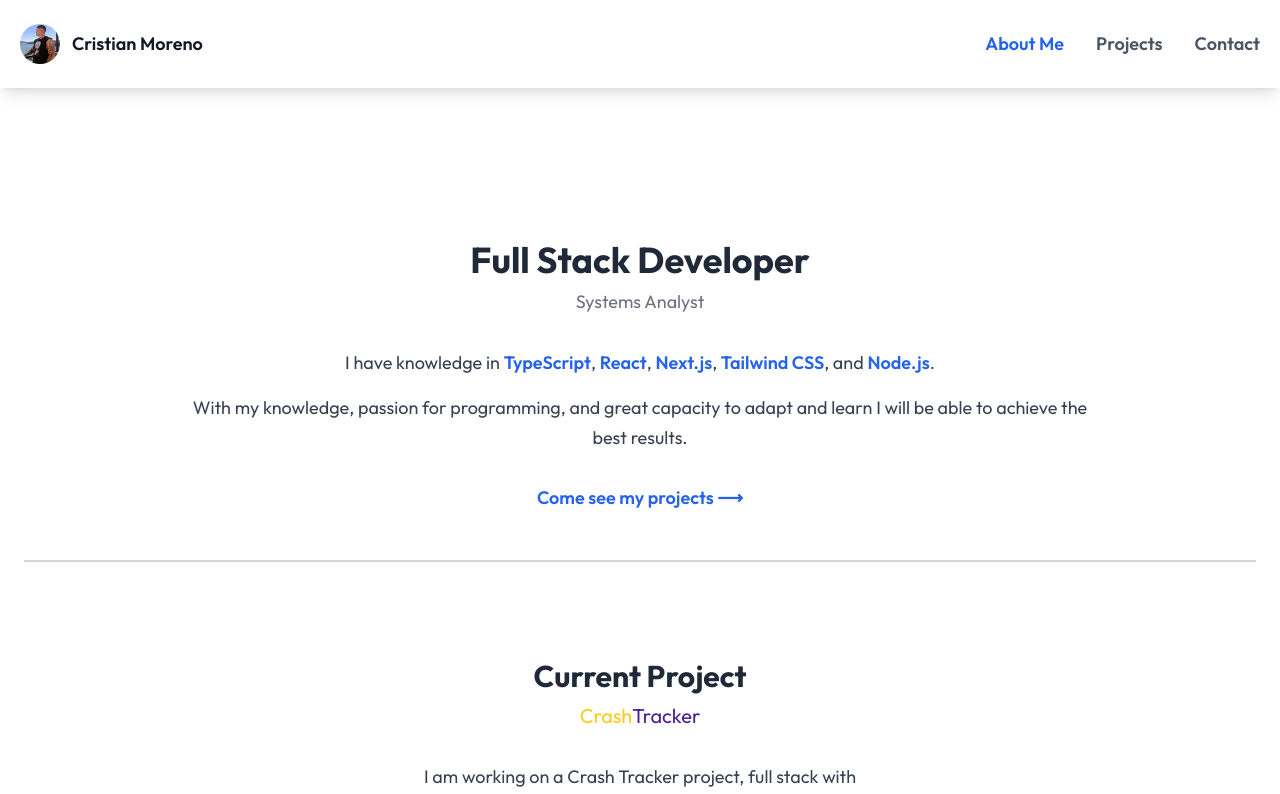
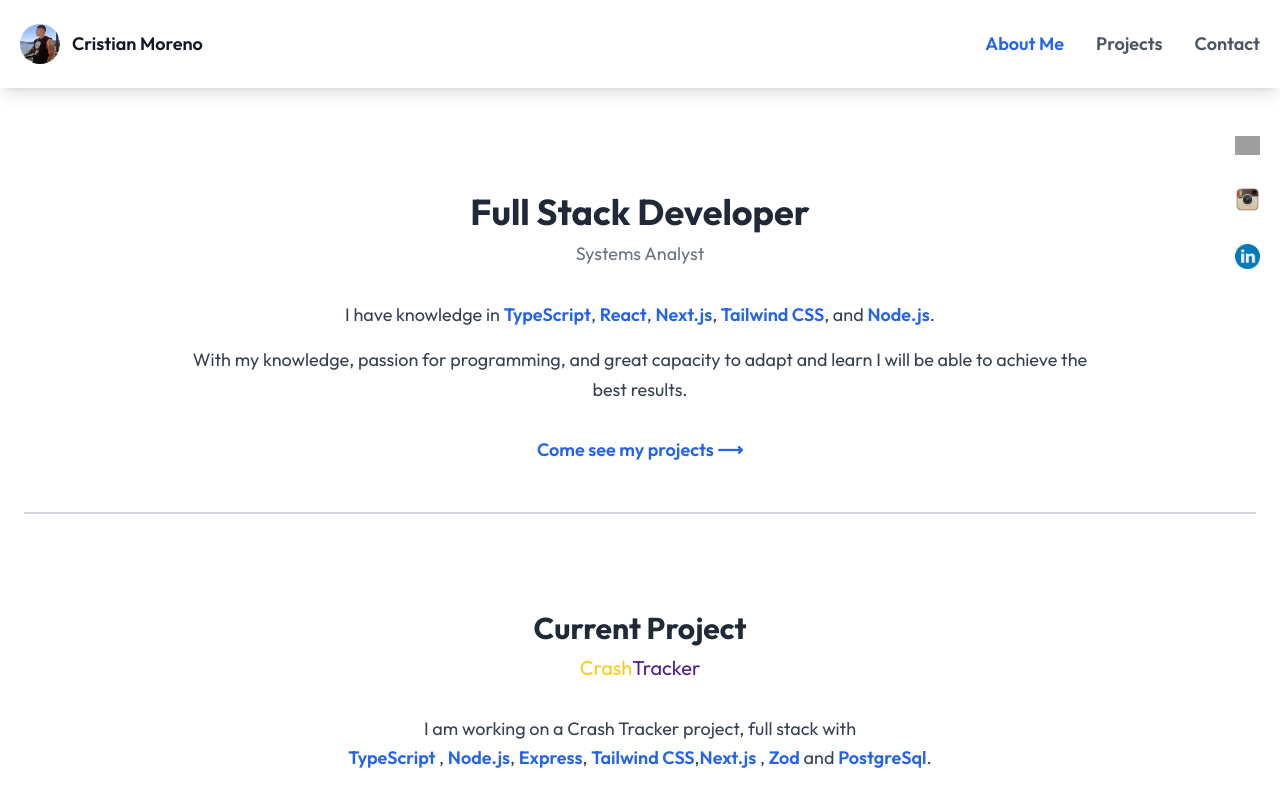
Before and after one commit to cristianmorenof23/portfolio-developer, a Next.js app: page /home/aboutme in a window 1280 px wide. Shown: the top 794 px of the page. Built offline with nearby package versions, Linux system fonts and the light colour scheme; grey boxes are pictures that could not be loaded.

Commit message:
Cambios esteticos

```diff
--- a/app/home/aboutme/page.tsx
+++ b/app/home/aboutme/page.tsx
@@ -10,8 +10,8 @@ export const metadata: Metadata = {
 
 export default function AboutmePage() {
   return (
-    <div className="flex flex-col items-center justify-center px-6 py-12">
-      <div className="max-w-4xl text-center">
+    <div className="flex flex-col items-center justify-center px-6 py-12 ">
+      <div className="max-w-4xl text-center ">
         {/* Header */}
         <h2 className="text-3xl font-bold text-gray-800 md:text-4xl tracking-in-expand">
           Full Stack Developer{" "}
--- a/app/home/layout.tsx
+++ b/app/home/layout.tsx
@@ -3,7 +3,8 @@ import Link from "next/link";
 import { useState } from "react";
 import { usePathname } from "next/navigation";
 import Image from "next/image";
-import LogoTipo from '../../components/ui/LogoTipo';
+import LogoTipo from "../../components/ui/LogoTipo";
+import NavFixed from "@/components/NavFixed";
 
 export default function AuthLayout({
   children,
@@ -31,7 +32,7 @@ export default function AuthLayout({
               <div className="inline-flex items-center">
                 <Link href="/" className="flex items-center gap-3">
                   <div className="relative w-10 h-10 flex items-center justify-center">
-                    <LogoTipo/>
+                    <LogoTipo />
                   </div>
                   <span className="text-lg font-semibold text-gray-900">
                     Cristian Moreno
@@ -171,7 +172,9 @@ export default function AuthLayout({
           </div>
         </header>
 
-        <main className="flex-grow mt-48">{children}</main>
+        <NavFixed />
+        <main className="flex-grow mt-12">{children}</main>
+
         <footer className="flex justify-center bg-gray-900 px-4 py-12 font-sans tracking-wide text-white">
           <div className="text-center">
             <h6 className="text-lg text-gray-300">Stay connected with me:</h6>
--- a/app/home/proyectos/page.tsx
+++ b/app/home/proyectos/page.tsx
@@ -2,7 +2,7 @@ import { Metadata } from "next";
 import Image from "next/image";
 import Link from "next/link";
 
-export const metadata : Metadata = {
+export const metadata: Metadata = {
   title: "Projects - Cristian Moreno",
   description: "Portfolio Full stack Developer Cristian Moreno",
   icons: "/cristianmorenocontact.jpg",
--- /dev/null
+++ b/components/NavFixed.tsx
@@ -0,0 +1,52 @@
+import Link from "next/link";
+import Image from "next/image";
+
+export default function NavFixed() {
+  return (
+    <>
+      <div className="mt-24">
+        <div className="hidden right-5 sm:flex w-full flex-col items-end fixed mt-10 gap-8">
+          <Link
+            href="https://github.com/cristianmorenof23"
+            target="_blank"
+            className="text-black cursor-pointer"
+          >
+            <Image
+              width={25}
+              height={25}
+              src="/github-logo_icon-icons.com_73546.png"
+              alt="github logo"
+              className=" text-2xl transition hover:-translate-y-1 hover:scale-110 text-white"
+            />
+          </Link>
+          <Link
+            href="https://www.instagram.com/cristianmorenof23/"
+            target="_blank"
+            className="text-black cursor-pointer"
+          >
+            <Image
+              width={25}
+              height={25}
+              src="/instagram_socialnetwork_20033.png"
+              alt="instagram logo"
+              className=" text-2xl transition hover:-translate-y-1 hover:scale-110"
+            />
+          </Link>
+          <Link
+            href="https://www.linkedin.com/in/cristian-morenof23/"
+            target="_blank"
+            className="text-black cursor-pointer"
+          >
+            <Image
+              width={25}
+              height={25}
+              src="/linkedin_icon-icons.com_65929.png"
+              alt="linkedin logo"
+              className=" text-2xl transition hover:-translate-y-1 hover:scale-110"
+            />
+          </Link>
+        </div>
+      </div>
+    </>
+  );
+}
```
